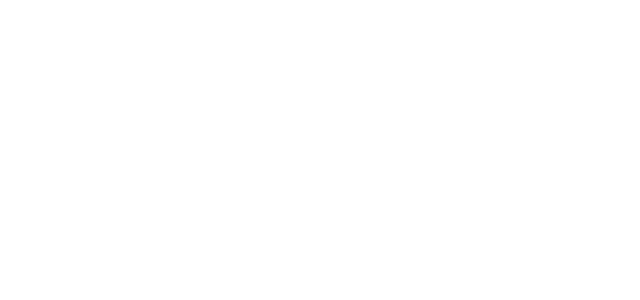
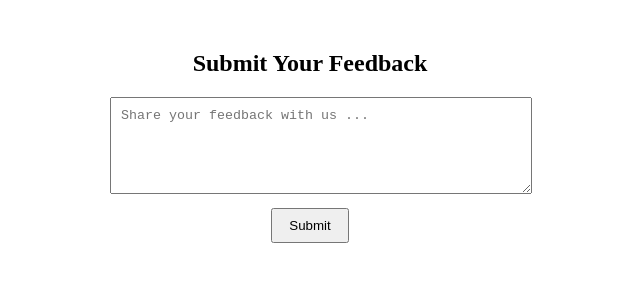
Before and after one commit to soroush-04/azure-ai-sentiment, a React (Create React App) app in the folder frontend/: page / in a window 1280 px wide. Shown: the top 300 px of the page, without its empty margins (330-970 px from the left). Built offline with nearby package versions, Linux system fonts and the light colour scheme.

Commit message:
Feedback form sample in frontned

```diff
--- a/frontend/src/App.js
+++ b/frontend/src/App.js
@@ -1,9 +1,31 @@
-
-import './App.css';
+import { useState } from "react";
 
 function App() {
+  const [feedback, setFeedback] = useState("");
+
+  const handleSubmit = (e) => {
+    e.preventDefault();
+    console.log("Feedback submitted:", feedback);
+    setFeedback(""); //clear
+  };
+
   return (
-    <></>
+    <div style={{ maxWidth: "400px", margin: "50px auto", textAlign: "center" }}>
+      <h2>Submit Your Feedback</h2>
+      <form onSubmit={handleSubmit}>
+        <textarea
+          value={feedback}
+          onChange={(e) => setFeedback(e.target.value)}
+          placeholder="Share your feedback with us ..."
+          rows="5"
+          style={{ width: "100%", padding: "10px" }}
+        />
+        <br />
+        <button type="submit" style={{ marginTop: "10px", padding: "8px 16px" }}>
+          Submit
+        </button>
+      </form>
+    </div>
   );
 }
 
```
